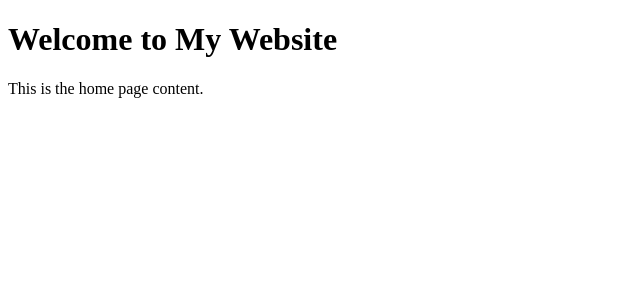
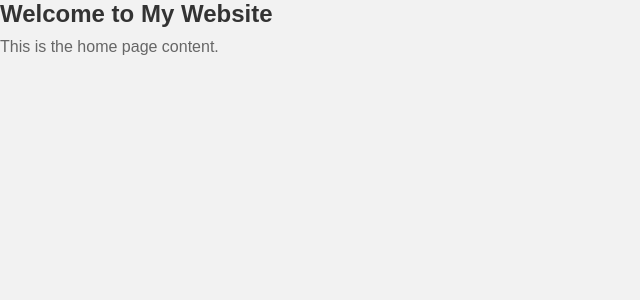
Before and after one commit to aeff60/flask-web-app, a Flask app: page / in a window 1280 px wide. Shown: the top 300 px of the page, without its empty margins (0-640 px from the left). Run offline with Flask 3, Linux system fonts and the light colour scheme.

Commit message:
add static folder and css file

```diff
--- /dev/null
+++ b/static/style.css
@@ -0,0 +1,27 @@
+body,
+h1,
+p {
+  margin: 0;
+  padding: 0;
+}
+
+/* Set background color and font styles */
+body {
+  background-color: #f2f2f2;
+  font-family: Arial, sans-serif;
+}
+
+/* Style the heading */
+h1 {
+  font-size: 24px;
+  font-weight: bold;
+  color: #333;
+  margin-bottom: 10px;
+}
+
+/* Style the paragraph */
+p {
+  font-size: 16px;
+  color: #666;
+  margin-bottom: 20px;
+}
--- a/templates/index.html
+++ b/templates/index.html
@@ -3,6 +3,11 @@
 <html>
   <head>
     <title>{{ title }}</title>
+    <link
+      rel="stylesheet"
+      type="text/css"
+      href="{{ url_for('static', filename='style.css') }}"
+    />
   </head>
   <body>
     <h1>{{ heading }}</h1>
```
